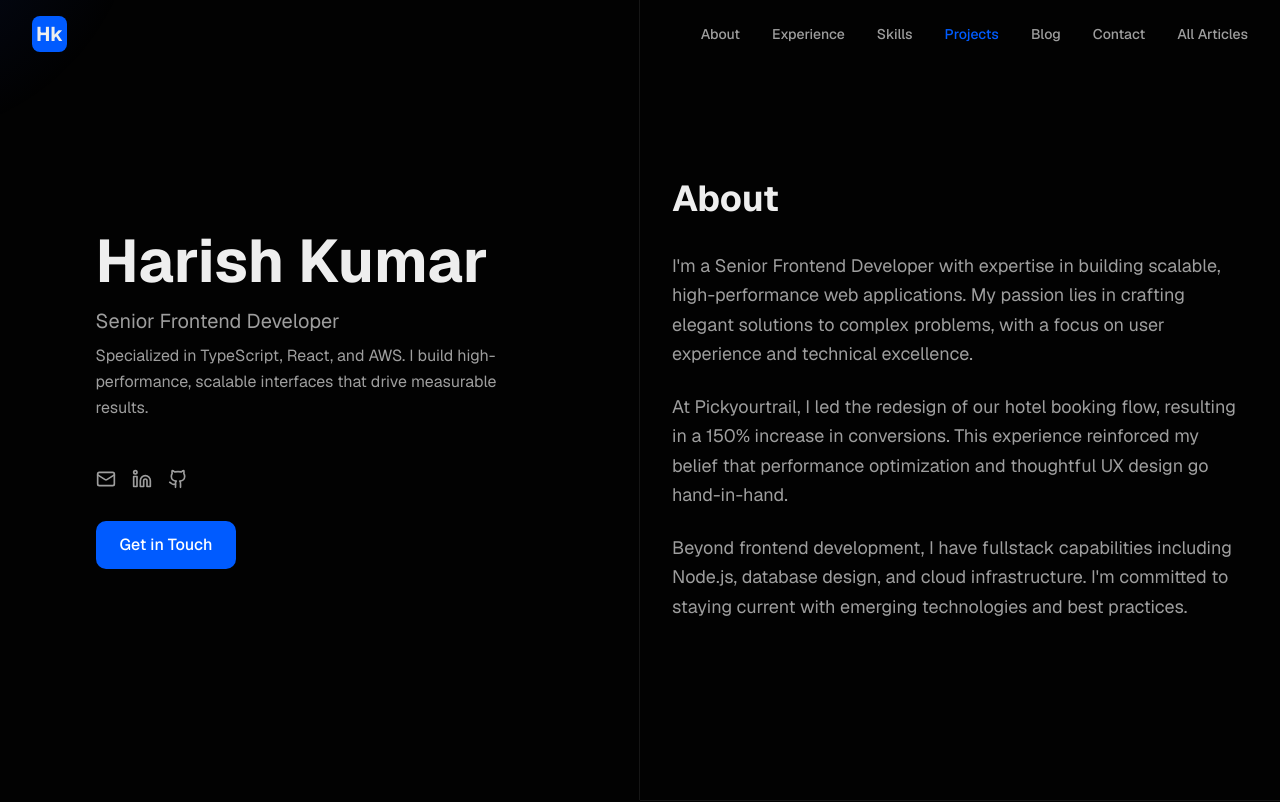
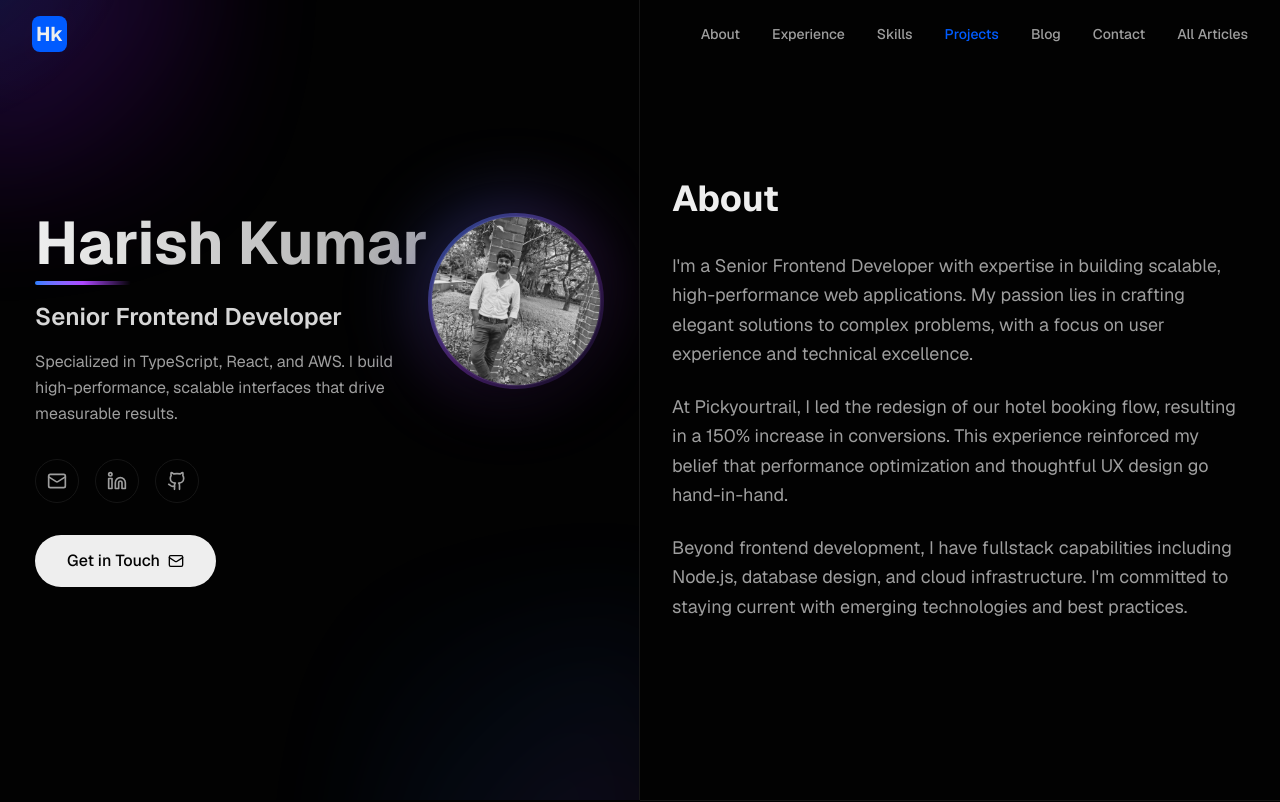
Before and after one commit to thelonewolf123/portfolio-v2, a Next.js app: page / in a window 1280 px wide. Shown: the top 802 px of the page. Built offline with nearby package versions, Linux system fonts and the light colour scheme.

Commit message:
feat: added my picture

```diff
--- a/components/sections/hero-section.tsx
+++ b/components/sections/hero-section.tsx
@@ -1,27 +1,40 @@
 import { GithubIcon, Linkedin, MailIcon } from "lucide-react";
+import Image from "next/image";
 
 export function HeroSection() {
   return (
-    <section className="relative md:fixed md:left-0 md:top-0 md:w-1/2 md:h-full flex items-center justify-center px-4 md:px-8 py-20 md:py-0 border-b md:border-b-0 md:border-r border-border">
-      <div className="max-w-md w-full">
-        <div className="mb-12">
-          <h1 className="text-5xl md:text-6xl font-bold mb-4 text-balance">
+    <section className="relative overflow-hidden md:fixed md:left-0 md:top-0 md:w-1/2 md:h-full flex items-center justify-center px-4 md:px-8 py-20 md:py-0 border-b md:border-b-0 md:border-r border-border">
+      {/* Ambient gradient backdrop */}
+      <div className="pointer-events-none absolute inset-0 opacity-70">
+        <div className="absolute -top-24 -left-20 w-72 h-72 bg-linear-to-br from-blue-600/40 via-purple-600/25 to-transparent blur-3xl" />
+        <div className="absolute -bottom-32 -right-10 w-80 h-80 bg-linear-to-tl from-purple-500/20 via-blue-500/10 to-transparent blur-3xl" />
+      </div>
+
+      <div className="flex justify-between">
+        <div className="relative max-w-md w-full flex flex-col items-center md:items-start gap-8 text-center md:text-left">
+          {/* Name and Title */}
+          <div className="space-y-4 w-full">
+            <div>
+              <h1 className="text-5xl md:text-6xl font-bold mb-2 bg-linear-to-r from-foreground to-foreground/70 bg-clip-text text-transparent">
                 Harish Kumar
               </h1>
-          <p className="text-lg md:text-xl text-muted-foreground mb-2">
+              <div className="h-1 w-24 bg-linear-to-r from-blue-500 via-purple-500 to-transparent mx-auto md:mx-0 rounded-full"></div>
+            </div>
+            <p className="text-xl md:text-2xl font-semibold text-foreground/90">
               Senior Frontend Developer
             </p>
-          <p className="text-sm md:text-base text-muted-foreground leading-relaxed">
-            Specialized in TypeScript, React, and AWS. I build high-performance,
-            scalable interfaces that drive measurable results.
+            <p className="text-base text-muted-foreground leading-relaxed max-w-sm">
+              Specialized in TypeScript, React, and AWS. I build
+              high-performance, scalable interfaces that drive measurable
+              results.
             </p>
           </div>
 
           {/* Contact Links */}
-        <div className="flex items-center gap-4 mb-8">
+          <div className="flex items-center gap-4 justify-center md:justify-start">
             <a
               href="mailto:harishkumar.vellore@gmail.com"
-            className="text-muted-foreground hover:text-foreground transition-colors"
+              className="w-11 h-11 flex items-center justify-center rounded-full border border-border hover:border-foreground/50 hover:bg-accent/10 text-muted-foreground hover:text-foreground transition-all duration-300"
               title="Email"
             >
               <MailIcon className="w-5 h-5" />
@@ -30,7 +43,7 @@ export function HeroSection() {
               href="https://linkedin.com/in/harishkumark025"
               target="_blank"
               rel="noopener noreferrer"
-            className="text-muted-foreground hover:text-foreground transition-colors"
+              className="w-11 h-11 flex items-center justify-center rounded-full border border-border hover:border-foreground/50 hover:bg-accent/10 text-muted-foreground hover:text-foreground transition-all duration-300"
               title="LinkedIn"
             >
               <Linkedin className="w-5 h-5" />
@@ -39,7 +52,7 @@ export function HeroSection() {
               href="https://github.com/thelonewolf123"
               target="_blank"
               rel="noopener noreferrer"
-            className="text-muted-foreground hover:text-foreground transition-colors"
+              className="w-11 h-11 flex items-center justify-center rounded-full border border-border hover:border-foreground/50 hover:bg-accent/10 text-muted-foreground hover:text-foreground transition-all duration-300"
               title="GitHub"
             >
               <GithubIcon className="w-5 h-5" />
@@ -47,12 +60,37 @@ export function HeroSection() {
           </div>
 
           {/* CTA Button */}
+          <div className="flex justify-center md:justify-start w-full">
             <a
               href="mailto:harishkumar.vellore@gmail.com"
-          className="inline-block px-6 py-3 bg-accent text-accent-foreground rounded-lg font-medium hover:opacity-90 transition-opacity"
+              className="group relative inline-flex items-center gap-2 px-8 py-3.5 bg-foreground text-background rounded-full font-medium overflow-hidden transition-all duration-300 hover:scale-105 hover:shadow-lg"
             >
-          Get in Touch
+              <span className="relative z-10">Get in Touch</span>
+              <MailIcon className="w-4 h-4 relative z-10 group-hover:translate-x-1 transition-transform" />
+              <div className="absolute inset-0 bg-linear-to-r from-blue-600 to-purple-600 opacity-0 group-hover:opacity-100 transition-opacity duration-300"></div>
             </a>
+          </div>
+        </div>
+
+        {/* Profile Photo with Gradient Ring */}
+        <div className="relative w-44 aspect-square self-center md:self-start shrink-0">
+          <div
+            className="absolute inset-0 rounded-full bg-linear-to-br from-blue-500/60 via-purple-500/30 to-transparent blur-2xl"
+            aria-hidden
+          />
+          <div className="relative w-full h-full rounded-full p-[3px] bg-linear-to-br from-blue-500/50 via-purple-500/30 to-blue-900/10 shadow-[0_15px_45px_rgba(0,0,0,0.35)]">
+            <div className="relative w-full h-full rounded-full overflow-hidden border border-white/10">
+              <Image
+                src="/profile.jpeg"
+                alt="Harish Kumar"
+                fill
+                sizes="(min-width: 768px) 176px, 50vw"
+                className="object-cover grayscale hover:grayscale-0 transition-all duration-500"
+                priority
+              />
+            </div>
+          </div>
+        </div>
       </div>
     </section>
   );
```
Also changed, not shown: public/profile.jpeg (added). Lines whose indentation alone changed are shown as unchanged.
